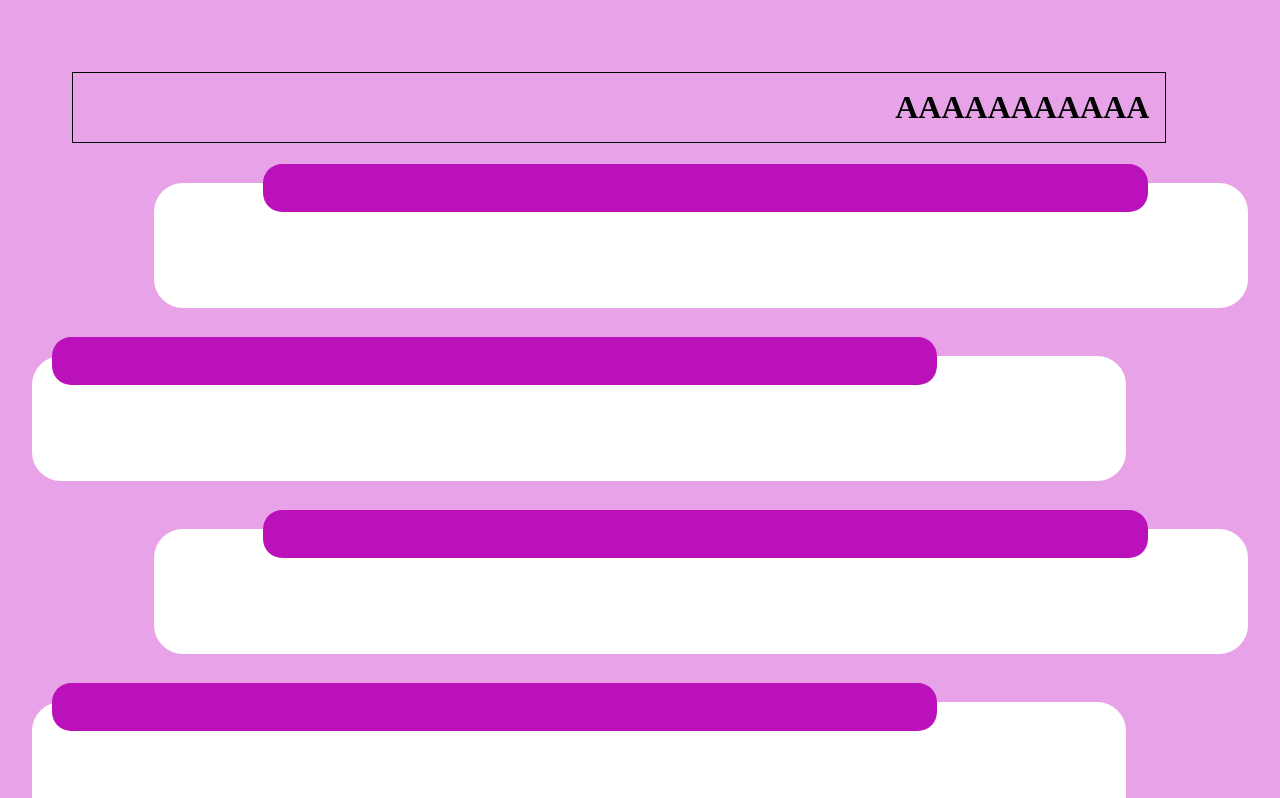
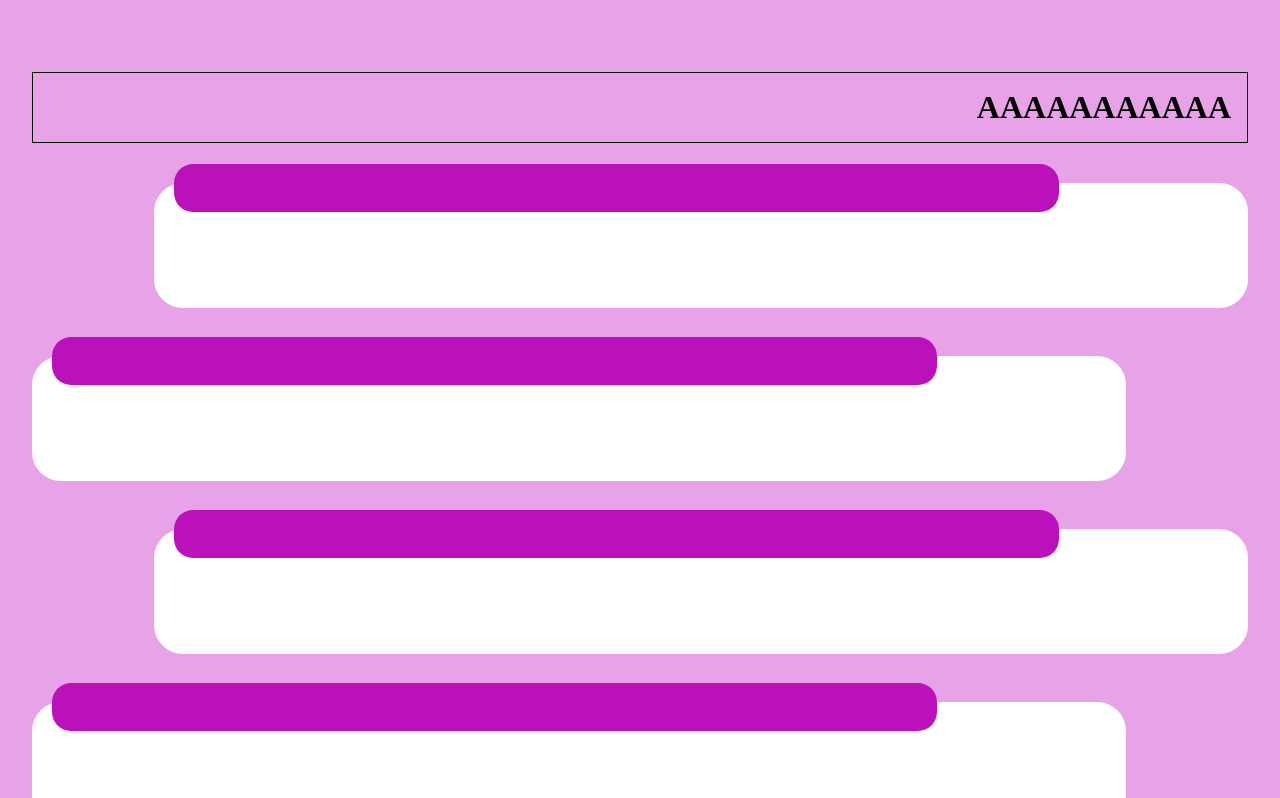
Before and after one commit to vri-a/8M, a plain HTML site: page index.html in a window 1280 px wide. Shown: the top 798 px of the page. Drawn offline with Linux system fonts and the light colour scheme.

Commit message:
Se corrigio el largo del titulo.

```diff
--- a/css/style.css
+++ b/css/style.css
@@ -17,10 +17,10 @@
 }
 
 .title {
-    width: 90%;
+    width: 100%;
     height: max-content;
     padding: 1rem;
-    margin: 2.5rem;
+    margin: 2.5rem 0;
     border: 1px solid black;
     text-align: right;
 
@@ -45,9 +45,7 @@
     /* background-color: black; */
 }
 
-.card:has(.card-header):nth-of-type(odd) .card-header::before {
-    left: 10%;
-}
+
 
 
 .card-header::before {
```
